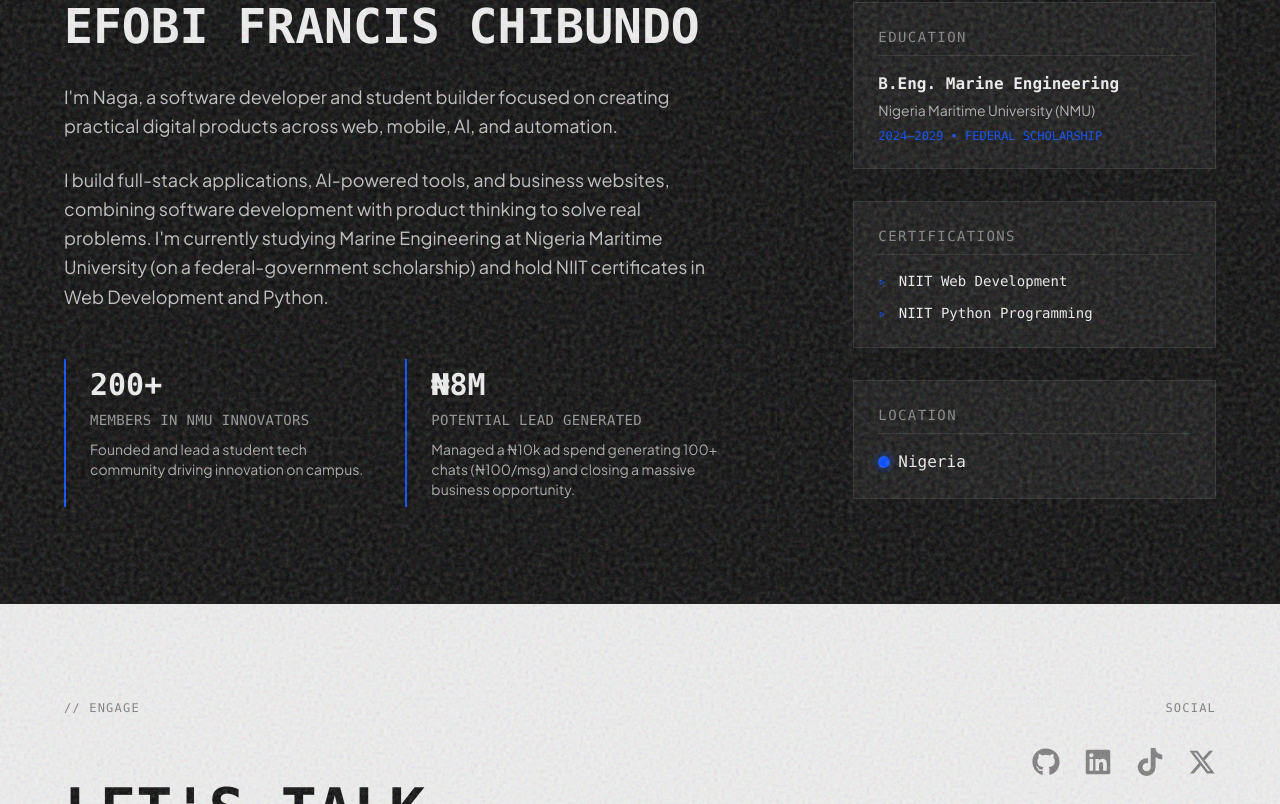
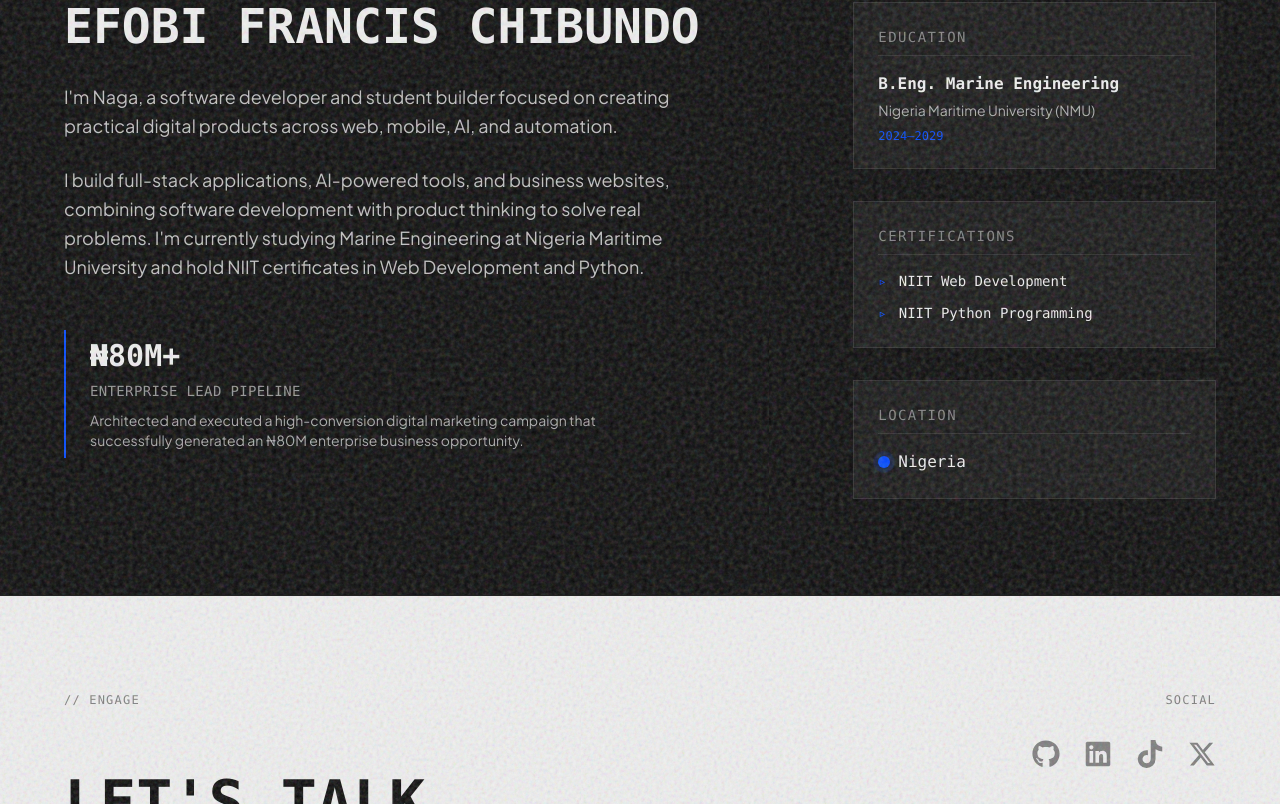
Before and after one commit to francisnaga/My-Portfolio, a React (Vite) app: page / in a window 1280 px wide. Shown: the part 3100-3904 px from the top of the page. Built offline with nearby package versions, Linux system fonts and the light colour scheme.

Commit message:
fix: remove NMU Innovators metric, remove scholarship mentions, and reframe 80M lead professionally

```diff
--- a/src/components/About.jsx
+++ b/src/components/About.jsx
@@ -21,33 +21,21 @@ export default function About() {
                 I'm Naga, a software developer and student builder focused on creating practical digital products across web, mobile, AI, and automation.
               </p>
               <p>
-                I build full-stack applications, AI-powered tools, and business websites, combining software development with product thinking to solve real problems. I'm currently studying Marine Engineering at Nigeria Maritime University (on a federal-government scholarship) and hold NIIT certificates in Web Development and Python.
+                I build full-stack applications, AI-powered tools, and business websites, combining software development with product thinking to solve real problems. I'm currently studying Marine Engineering at Nigeria Maritime University and hold NIIT certificates in Web Development and Python.
               </p>
             </div>
 
             {/* Metrics & Evidence */}
-            <div className="mt-12 grid grid-cols-1 md:grid-cols-2 gap-6">
-
+            <div className="mt-12">
               <div className="border-l-2 border-accent pl-6 py-2">
-                <span className="block font-mono text-3xl font-bold text-foreground mb-1">200+</span>
+                <span className="block font-mono text-3xl font-bold text-foreground mb-1">₦80M+</span>
                 <span className="font-mono text-sm text-foreground/60 uppercase tracking-wide">
-                  Members in NMU Innovators
+                  Enterprise Lead Pipeline
                 </span>
-                <p className="mt-2 text-sm text-foreground/70">
-                  Founded and lead a student tech community driving innovation on campus.
+                <p className="mt-2 text-sm text-foreground/70 max-w-lg">
+                  Architected and executed a high-conversion digital marketing campaign that successfully generated an ₦80M enterprise business opportunity.
                 </p>
               </div>
-
-              <div className="border-l-2 border-accent pl-6 py-2">
-                <span className="block font-mono text-3xl font-bold text-foreground mb-1">₦8M</span>
-                <span className="font-mono text-sm text-foreground/60 uppercase tracking-wide">
-                  Potential Lead Generated
-                </span>
-                <p className="mt-2 text-sm text-foreground/70">
-                  Managed a ₦10k ad spend generating 100+ chats (₦100/msg) and closing a massive business opportunity.
-                </p>
-              </div>
-
             </div>
           </div>
 
@@ -65,7 +53,7 @@ export default function About() {
                 Nigeria Maritime University (NMU)
               </p>
               <p className="text-xs text-accent mt-2 font-mono uppercase">
-                2024–2029 • Federal Scholarship
+                2024–2029
               </p>
             </div>
 
```
